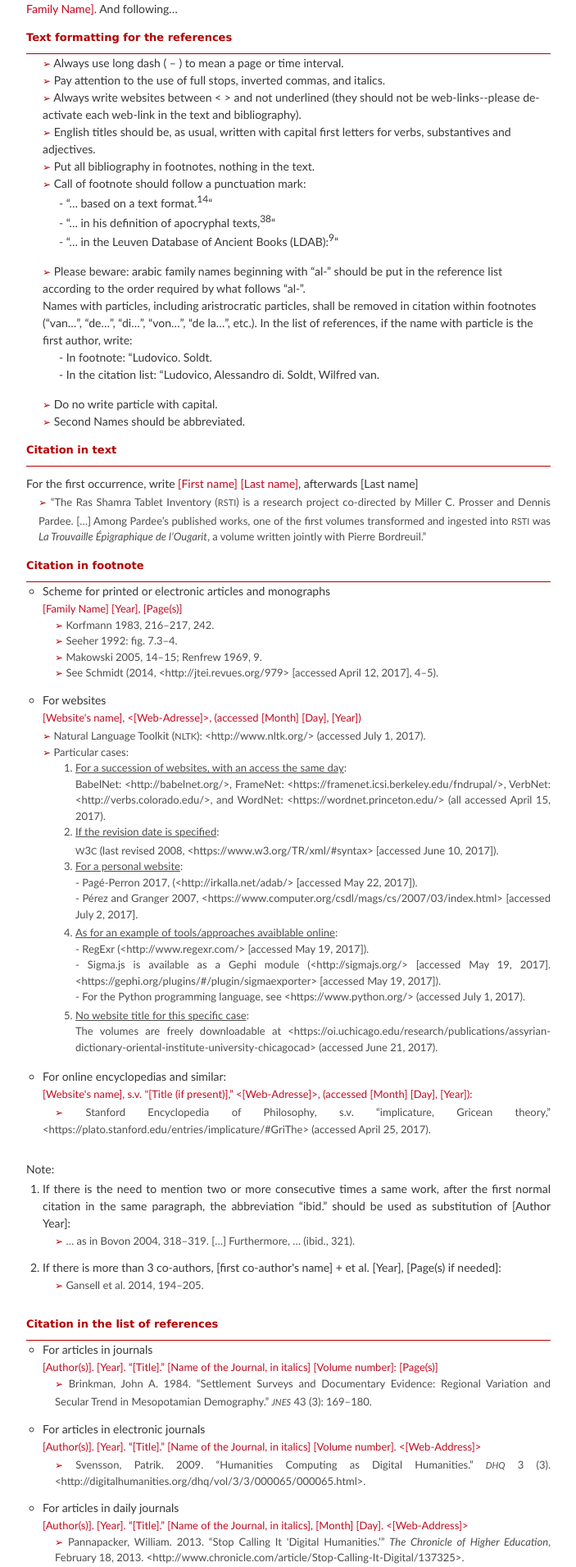
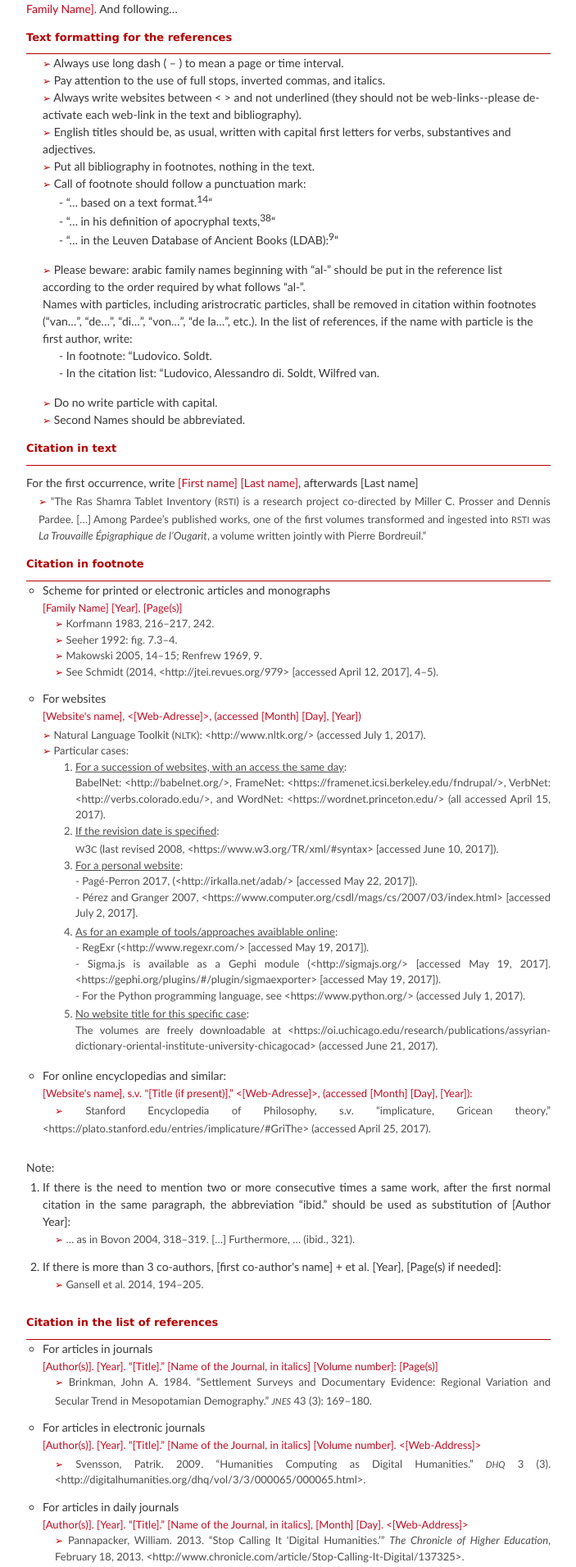
Before and after one commit to vbigot-juloux/ane-research-humanities, a Jekyll site: the page built from docs/Guidelines.md, in a window 1280 px wide. Shown: the part 935-2846 px from the top of the page at 82% size, without its empty margins (288-991 px from the left). Built offline with Jekyll 4.4.1, drawn with Linux system fonts in a browser that asks for light colours; the repository's description, which GitHub fills in, is left out.

Commit message:
Update Guidelines.md

```diff
--- a/docs/Guidelines.md
+++ b/docs/Guidelines.md
@@ -47,9 +47,9 @@ The multiple-author scheme is:<br />
   <li><span style="color:#b30000; font-size: 12px;">&#x27A2;</span> Put all bibliography in footnotes, nothing in the text.</li>
 <li><span style="color:#b30000; font-size: 12px;">&#x27A2;</span> Call of footnote should follow a punctuation mark:
 <ul style="list-style-type: none">
-  <li>- “… based on a text format.<sup>14</sup>“</li>
-  <li>- “… in his definition of apocryphal texts,<sup>38</sup>“</li>
-  <li>- “… in the Leuven Database of Ancient Books (LDAB):<sup>9</sup>“</li>
+  <li>- “… based on a text format.<span style="font-size: 12px"><sup>14</sup></span>“</li>
+  <li>- “… in his definition of apocryphal texts,<span style="font-size: 12px"><sup>38</sup></span>“</li>
+  <li>- “… in the Leuven Database of Ancient Books (LDAB):<span style="font-size: 12px"><sup>9</sup></span>“</li>
   </ul>
   </li>
 <li><span style="color:#b30000; font-size: 12px;">&#x27A2;</span> Please beware: arabic family names beginning with “al-” should be put in the reference list according to the order required by what follows “al-”.</li>
```
